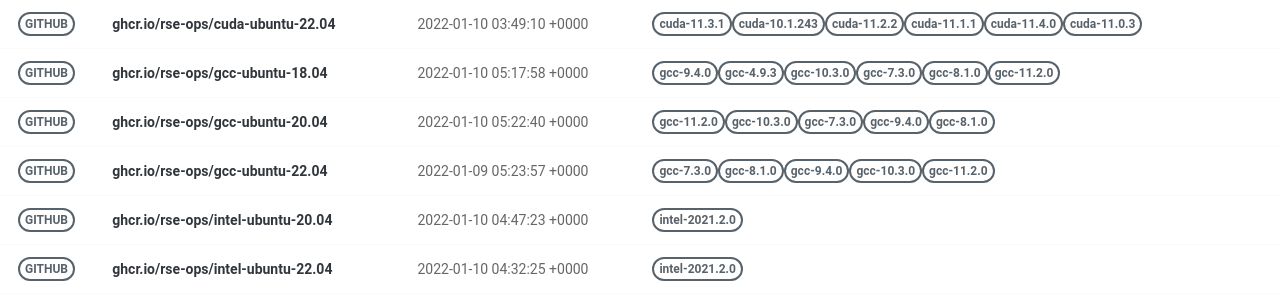
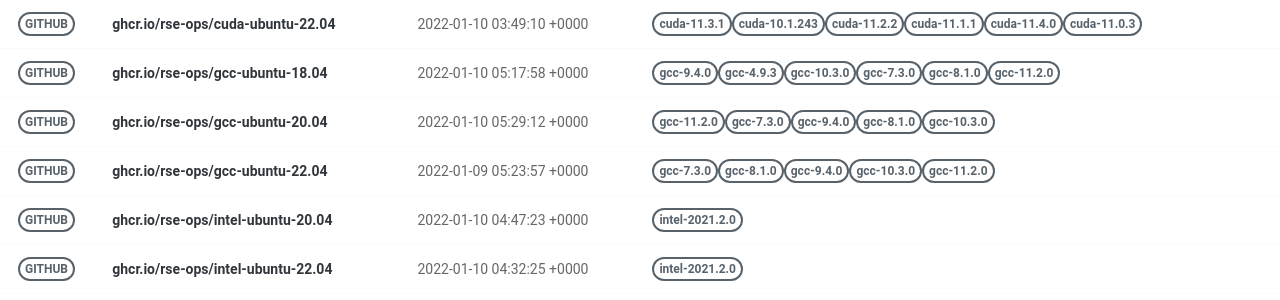
Before and after one commit to rse-ops/docker-images, a Jekyll site: the page built from pages/index.md, in a window 1280 px wide. Shown: the part 326-626 px from the top of the page. Built offline with Jekyll 4.4.1, drawn with Linux system fonts in a browser that asks for light colours; nearby versions of some CDN libraries.

Commit message:
Automated push to update library 2022-01-10

```diff
--- a/_library/ghcr.io-rse-ops-gcc-ubuntu-20.04.md
+++ b/_library/ghcr.io-rse-ops-gcc-ubuntu-20.04.md
@@ -1,7 +1,7 @@
 ---
 layout: container
 name: ghcr.io/rse-ops/gcc-ubuntu-20.04
-updated_at: 2022-01-10 05:22:40.405253
+updated_at: 2022-01-10 05:29:12.448222
 
 
 container_url: https://github.com/orgs/rse-ops/packages/container/package/gcc-ubuntu-20.04
```
Also changed, not shown: other parts of _library/ghcr.io-rse-ops-gcc-ubuntu-20.04.md (+3 -3 lines).
